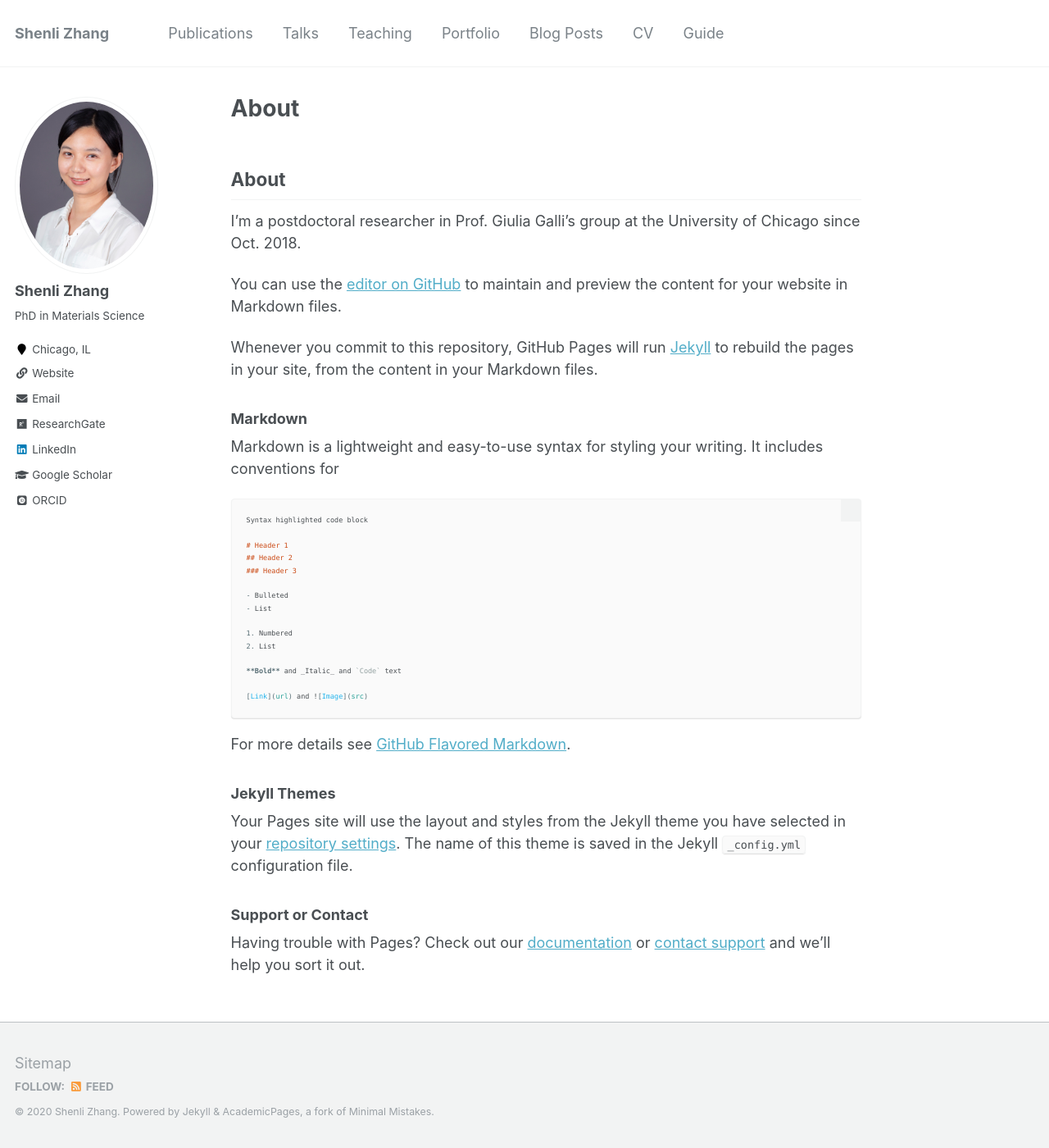
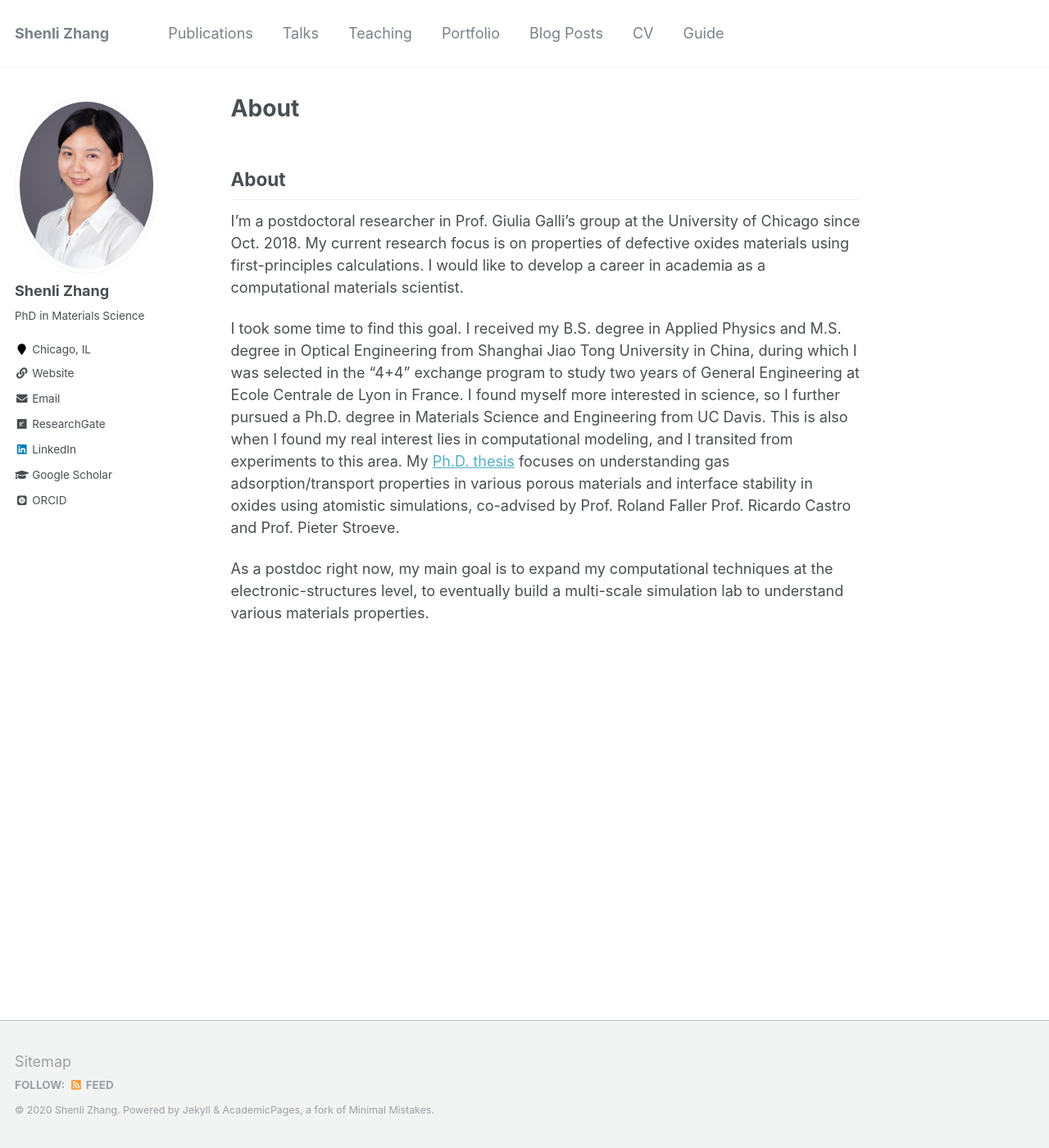
Before and after one commit to shenlizhang/shenlizhang.github.io, a Jekyll site: the page built from index.md, in a window 1280 px wide and 1400 px high. Shown: the whole window at 82% size. Built offline with Jekyll 4.4.1, drawn with Linux system fonts in a browser that asks for light colours; some web fonts are replaced; our own code applies the rules of GitHub Pages for plain Markdown files.

Commit message:
Update index.md

````diff
--- a/index.md
+++ b/index.md
@@ -1,39 +1,7 @@
 ## About
 
-I'm a postdoctoral researcher in Prof. Giulia Galli's group at the University of Chicago since Oct. 2018.
+I'm a postdoctoral researcher in Prof. Giulia Galli's group at the University of Chicago since Oct. 2018. My current research focus is on properties of defective oxides materials using first-principles calculations. I would like to develop a career in academia as a computational materials scientist.
 
-You can use the [editor on GitHub](https://github.com/zsl510705/shlzhang.github.io/edit/gh-pages/index.md) to maintain and preview the content for your website in Markdown files.
+I took some time to find this goal. I received my B.S. degree in Applied Physics and M.S. degree in Optical Engineering from Shanghai Jiao Tong University in China, during which I was selected in the "4+4" exchange program to study two years of General Engineering at Ecole Centrale de Lyon in France. I found myself more interested in science, so I further pursued a Ph.D. degree in Materials Science and Engineering from UC Davis. This is also when I found my real interest lies in computational modeling, and I transited from experiments to this area. My [Ph.D. thesis](https://pqdtopen.proquest.com/doc/2133565261.html?FMT=ABS) focuses on understanding gas adsorption/transport properties in various porous materials and interface stability in oxides using atomistic simulations, co-advised by Prof. Roland Faller Prof. Ricardo Castro and Prof. Pieter Stroeve.
 
-Whenever you commit to this repository, GitHub Pages will run [Jekyll](https://jekyllrb.com/) to rebuild the pages in your site, from the content in your Markdown files.
-
-### Markdown
-
-Markdown is a lightweight and easy-to-use syntax for styling your writing. It includes conventions for
-
-```markdown
-Syntax highlighted code block
-
-# Header 1
-## Header 2
-### Header 3
-
-- Bulleted
-- List
-
-1. Numbered
-2. List
-
-**Bold** and _Italic_ and `Code` text
-
-[Link](url) and ![Image](src)
-```
-
-For more details see [GitHub Flavored Markdown](https://guides.github.com/features/mastering-markdown/).
-
-### Jekyll Themes
-
-Your Pages site will use the layout and styles from the Jekyll theme you have selected in your [repository settings](https://github.com/zsl510705/shlzhang.github.io/settings). The name of this theme is saved in the Jekyll `_config.yml` configuration file.
-
-### Support or Contact
-
-Having trouble with Pages? Check out our [documentation](https://docs.github.com/categories/github-pages-basics/) or [contact support](https://github.com/contact) and we’ll help you sort it out.
+As a postdoc right now, my main goal is to expand my computational techniques at the electronic-structures level, to eventually build a multi-scale simulation lab to understand various materials properties.
````
